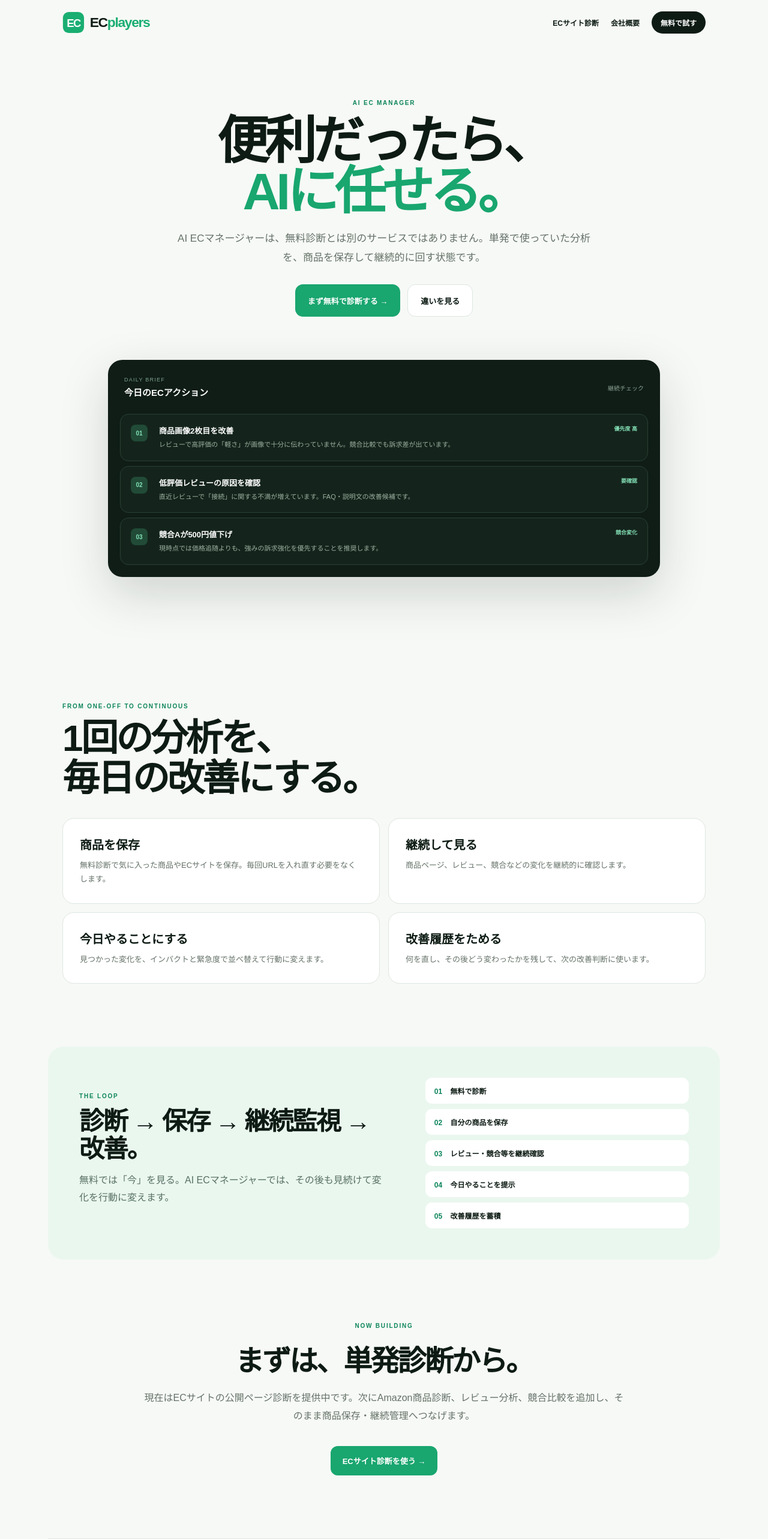
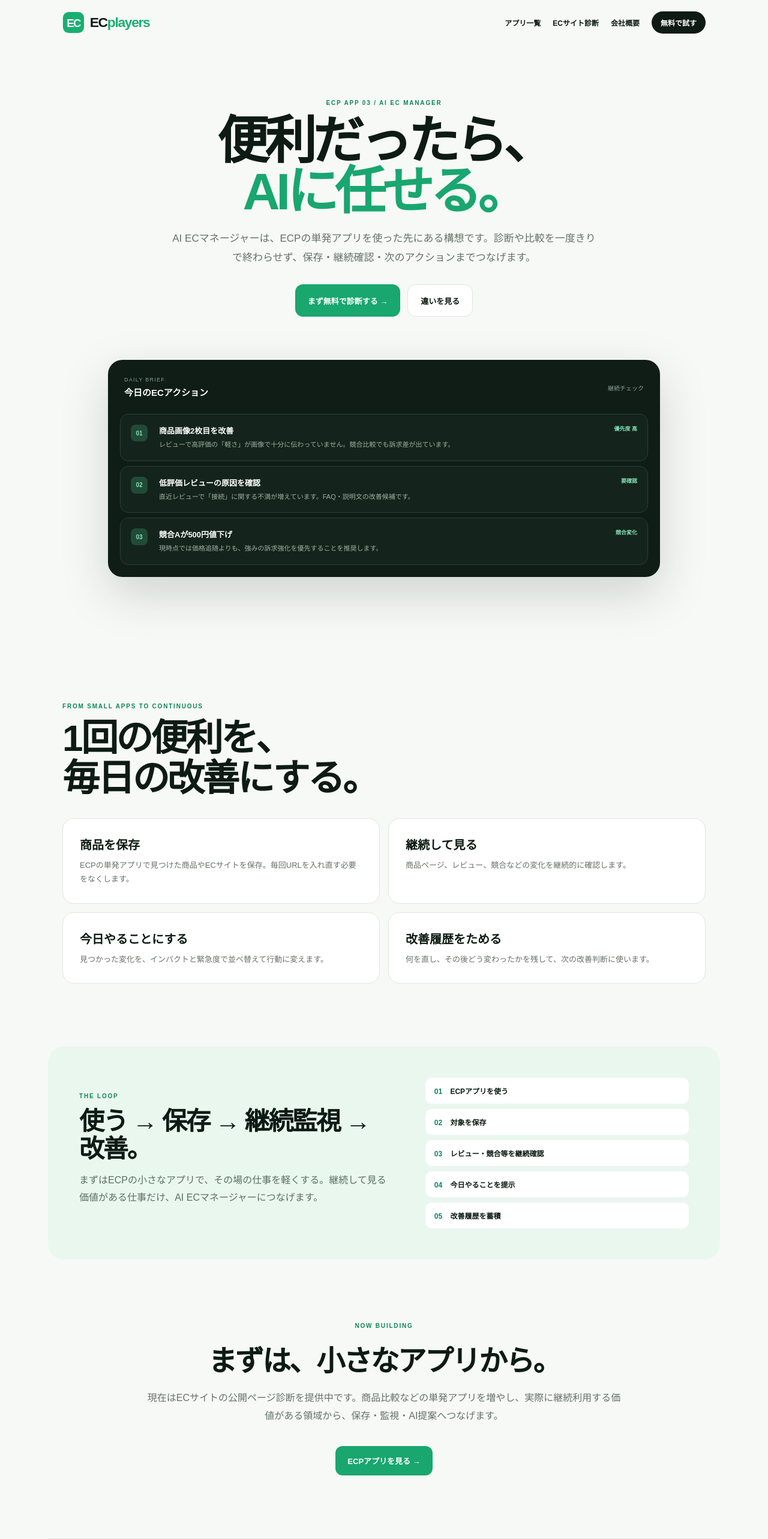
Before and after one commit to hrt14/ecplayers, a Next.js app: page /ai-manager in a window 1280 px wide. Shown: the top 2566 px of the page at 60% size. Built offline with nearby package versions, Linux system fonts and the light colour scheme.

Commit message:
Position AI manager as ECP app evolution

```diff
--- a/app/ai-manager/page.tsx
+++ b/app/ai-manager/page.tsx
@@ -1,7 +1,7 @@
 import styles from './ai-manager.module.css'
 
 const items = [
-  ['商品を保存', '無料診断で気に入った商品やECサイトを保存。毎回URLを入れ直す必要をなくします。'],
+  ['商品を保存', 'ECPの単発アプリで見つけた商品やECサイトを保存。毎回URLを入れ直す必要をなくします。'],
   ['継続して見る', '商品ページ、レビュー、競合などの変化を継続的に確認します。'],
   ['今日やることにする', '見つかった変化を、インパクトと緊急度で並べ替えて行動に変えます。'],
   ['改善履歴をためる', '何を直し、その後どう変わったかを残して、次の改善判断に使います。'],
@@ -10,12 +10,12 @@ const items = [
 export default function AIManagerPage() {
   return (
     <main className={styles.page}>
-      <header className={styles.header}><a href="/" className={styles.brand}>EC<span>players</span></a><nav><a href="/diagnosis">ECサイト診断</a><a href="/company">会社概要</a><a className={styles.cta} href="/diagnosis">無料で試す</a></nav></header>
+      <header className={styles.header}><a href="/" className={styles.brand}>EC<span>players</span></a><nav><a href="/#apps">アプリ一覧</a><a href="/diagnosis">ECサイト診断</a><a href="/company">会社概要</a><a className={styles.cta} href="/diagnosis">無料で試す</a></nav></header>
 
       <section className={styles.hero}>
-        <div className={styles.kicker}>AI EC MANAGER</div>
+        <div className={styles.kicker}>ECP APP 03 / AI EC MANAGER</div>
         <h1>便利だったら、<br /><em>AIに任せる。</em></h1>
-        <p>AI ECマネージャーは、無料診断とは別のサービスではありません。単発で使っていた分析を、商品を保存して継続的に回す状態です。</p>
+        <p>AI ECマネージャーは、ECPの単発アプリを使った先にある構想です。診断や比較を一度きりで終わらせず、保存・継続確認・次のアクションまでつなげます。</p>
         <div className={styles.actions}><a className={styles.primary} href="/diagnosis">まず無料で診断する →</a><a className={styles.secondary} href="#roadmap">違いを見る</a></div>
       </section>
 
@@ -27,20 +27,20 @@ export default function AIManagerPage() {
       </section>
 
       <section className={styles.section} id="roadmap">
-        <div className={styles.sectionHead}><span>FROM ONE-OFF TO CONTINUOUS</span><h2>1回の分析を、<br />毎日の改善にする。</h2></div>
+        <div className={styles.sectionHead}><span>FROM SMALL APPS TO CONTINUOUS</span><h2>1回の便利を、<br />毎日の改善にする。</h2></div>
         <div className={styles.grid}>{items.map(([title, text]) => <article key={title}><h3>{title}</h3><p>{text}</p></article>)}</div>
       </section>
 
       <section className={styles.loop}>
-        <div><span>THE LOOP</span><h2>診断 → 保存 → 継続監視 → 改善。</h2><p>無料では「今」を見る。AI ECマネージャーでは、その後も見続けて変化を行動に変えます。</p></div>
-        <ol><li><b>01</b> 無料で診断</li><li><b>02</b> 自分の商品を保存</li><li><b>03</b> レビュー・競合等を継続確認</li><li><b>04</b> 今日やることを提示</li><li><b>05</b> 改善履歴を蓄積</li></ol>
+        <div><span>THE LOOP</span><h2>使う → 保存 → 継続監視 → 改善。</h2><p>まずはECPの小さなアプリで、その場の仕事を軽くする。継続して見る価値がある仕事だけ、AI ECマネージャーにつなげます。</p></div>
+        <ol><li><b>01</b> ECPアプリを使う</li><li><b>02</b> 対象を保存</li><li><b>03</b> レビュー・競合等を継続確認</li><li><b>04</b> 今日やることを提示</li><li><b>05</b> 改善履歴を蓄積</li></ol>
       </section>
 
       <section className={styles.now}>
-        <span>NOW BUILDING</span><h2>まずは、単発診断から。</h2><p>現在はECサイトの公開ページ診断を提供中です。次にAmazon商品診断、レビュー分析、競合比較を追加し、そのまま商品保存・継続管理へつなげます。</p><a href="/diagnosis">ECサイト診断を使う →</a>
+        <span>NOW BUILDING</span><h2>まずは、小さなアプリから。</h2><p>現在はECサイトの公開ページ診断を提供中です。商品比較などの単発アプリを増やし、実際に継続利用する価値がある領域から、保存・監視・AI提案へつなげます。</p><a href="/#apps">ECPアプリを見る →</a>
       </section>
 
-      <footer className={styles.footer}><a href="/" className={styles.brand}>EC<span>players</span></a><span>売上を伸ばす、次の一手がわかる。</span><a href="/company">運営：株式会社まんがびと</a><a href="/">トップへ戻る</a></footer>
+      <footer className={styles.footer}><a href="/" className={styles.brand}>EC<span>players</span></a><span>ECの面倒を、アプリにする。</span><a href="/#apps">アプリ一覧</a><a href="/company">運営：株式会社まんがびと</a></footer>
     </main>
   )
 }
```
